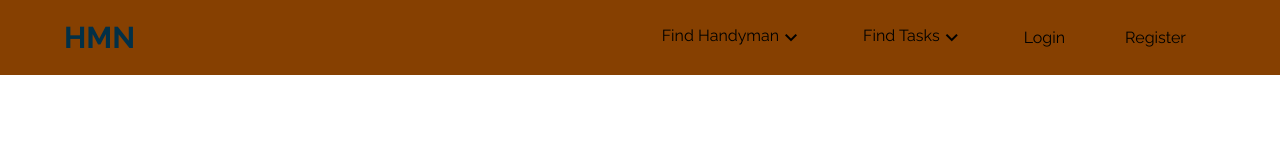
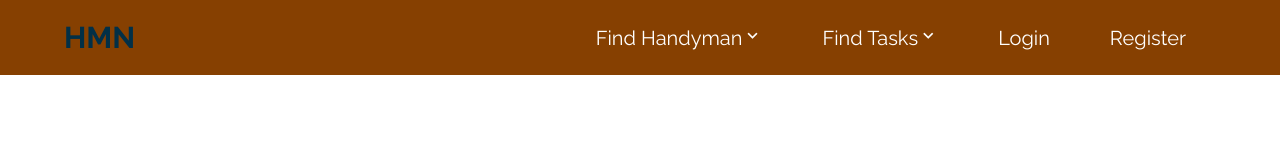
Before and after one commit to Nouman-Akbar/hun, a plain HTML site: page index.html in a window 1280 px wide. Drawn offline with nearby package versions, Linux system fonts and the light colour scheme.

Commit message:
Update style.css

```diff
--- a/style.css
+++ b/style.css
@@ -43,24 +43,27 @@ body {
     padding: 5px 10px;
     border-radius: 10px;
     display: flex;
-    justify-content: center;
+    justify-content: space-between;
     align-items: center;
 }
 
-.menu_bar ul li a {
+.menu_bar ul li span {
     color: var(--white-color);
     text-decoration: none;
     font-size: 20px;
+    cursor: pointer;
 }
 
 .menu_bar ul li:hover {
     background-color: var(--light-blue-color);
 }
 
-.menu_bar ul li:hover a{
+.menu_bar ul li:hover span {
     color: var(--dark-blue-color);
 }
-.menu_bar ul.dropdown_menu, ul.dropdown_menu li ul.dropdown_menu-1 {
+
+.menu_bar ul.dropdown_menu,
+ul.dropdown_menu li ul.dropdown_menu-1 {
     display: none;
     position: absolute;
     left: 15%;
@@ -69,41 +72,47 @@ body {
     padding-left: 0;
     border-radius: 10px;
 }
-ul.dropdown_menu li ul.dropdown_menu-1{
+
+ul.dropdown_menu li ul.dropdown_menu-1 {
     left: 70%;
 }
-/* .menu_bar ul li:hover ul.dropdown_menu{
+
+/* .submenu_anchor:hover ul.dropdown_menu{
     display: block;
 }
-ul.dropdown_menu li:hover ul.dropdown_menu-1{
+.submenu_anchor2:hover .dropdown_menu-1{
     display: block;
 } */
-.expand_icon{
+.expand_icon {
     transform: rotate(180deg);
     transition: all 0.2s;
 }
-.menu_bar ul.dropdown_menu.active{
+
+.menu_bar ul.dropdown_menu.active {
     display: block;
 }
-.menu_bar ul.dropdown_menu li{
+
+.menu_bar ul.dropdown_menu li {
     width: 150px;
     margin: 0;
     padding: 10px 10px;
 }
-.menu_bar ul.dropdown_menu li a{
+
+.menu_bar ul.dropdown_menu li a {
     font-size: 14px;
     text-wrap: nowrap;
     line-height: 1.2;
 }
+
 /* .menu_bar ul li:hover .dropdown_menu ul li {
     width: 140px;
     padding: 10px;
 } */
 .material-symbols-outlined {
     float: right;
-  font-variation-settings:
-  'FILL' 0,
-  'wght' 400,
-  'GRAD' 0,
-  'opsz' 24
+    font-variation-settings:
+        'FILL' 0,
+        'wght' 400,
+        'GRAD' 0,
+        'opsz' 24
 }
```
